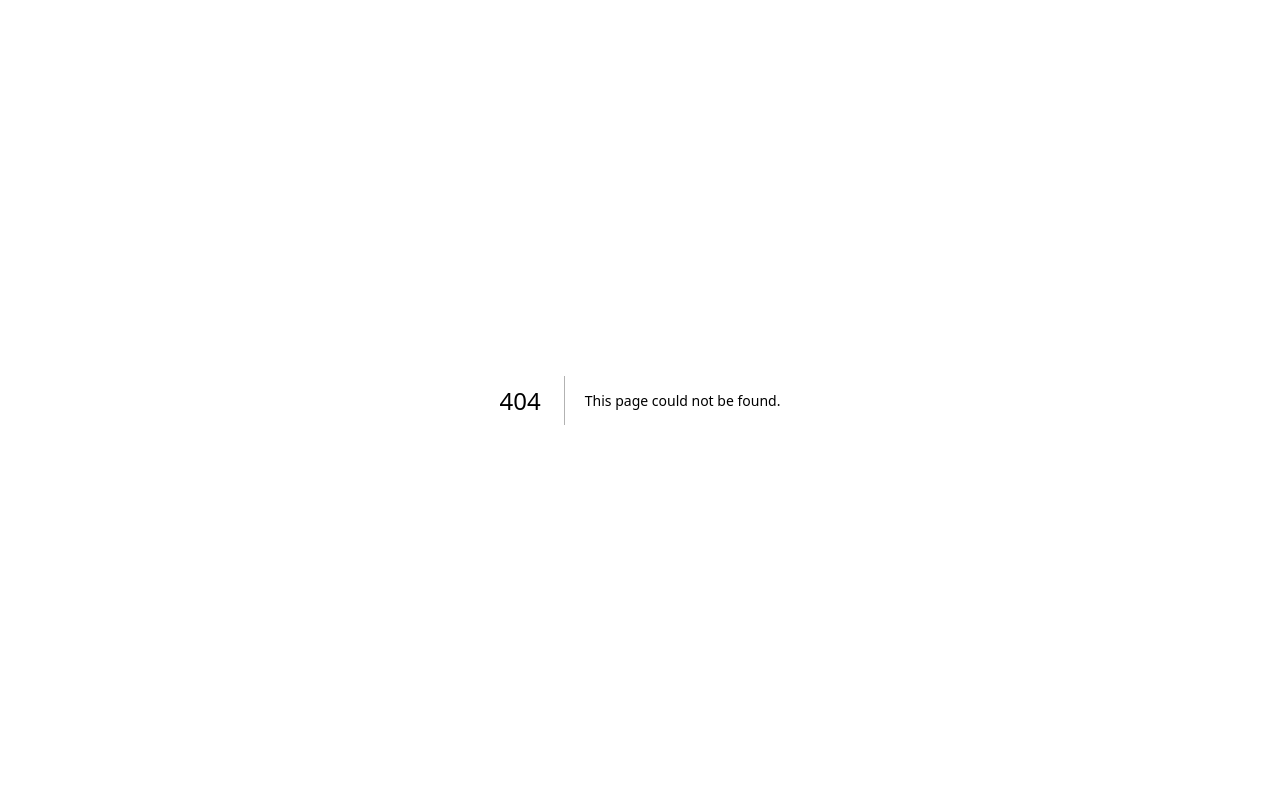
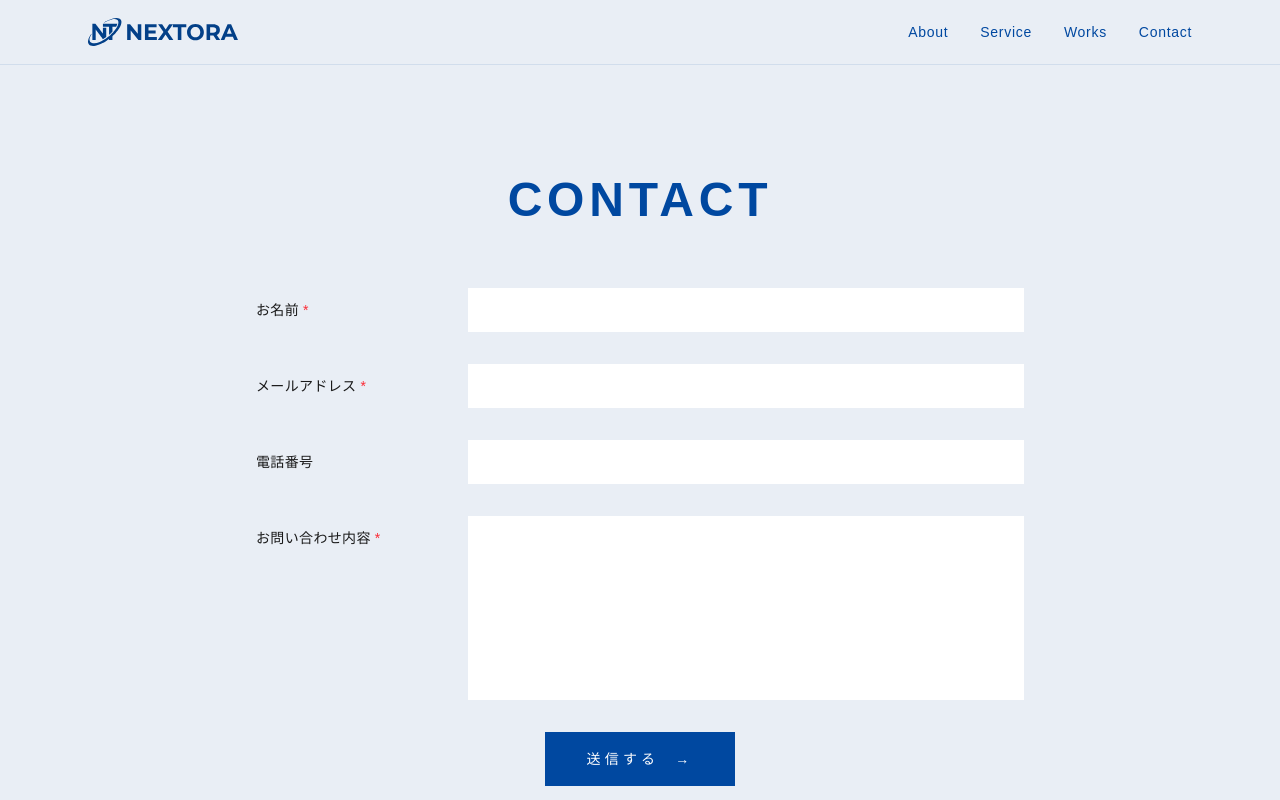
Before and after one commit to ai-dev-toraji/portfolio, a Next.js app: page /contact in a window 1280 px wide. Before the commit this address had no page. Shown: the top 800 px of the page. Built offline with nearby package versions, Linux system fonts and the light colour scheme.

Commit message:
feat: Contactページ作成

```diff
--- /dev/null
+++ b/app/api/contact/route.ts
@@ -0,0 +1,49 @@
+import { NextRequest, NextResponse } from "next/server";
+import nodemailer from "nodemailer";
+
+export async function POST(req: NextRequest) {
+  const { name, email, phone, message } = await req.json();
+
+  if (!name || !email || !message) {
+    return NextResponse.json(
+      { error: "お名前・メールアドレス・お問い合わせ内容は必須です。" },
+      { status: 400 }
+    );
+  }
+
+  const transporter = nodemailer.createTransport({
+    host: "smtp.gmail.com",
+    port: 587,
+    secure: false,
+    auth: {
+      user: process.env.GMAIL_USER,
+      pass: process.env.GMAIL_APP_PASSWORD,
+    },
+  });
+
+  const mailOptions = {
+    from: `"${name}" <${email}>`,
+    to: `"MORI CORDER" <${process.env.GMAIL_USER}>`,
+    replyTo: email,
+    subject: `【お問い合わせ】${name} 様より`,
+    text: [
+      `お名前：${name}`,
+      `メールアドレス：${email}`,
+      `電話番号：${phone || "未入力"}`,
+      "",
+      `【お問い合わせ内容】`,
+      message,
+    ].join("\n"),
+  };
+
+  try {
+    await transporter.sendMail(mailOptions);
+    return NextResponse.json({ success: true });
+  } catch (error) {
+    console.error("メール送信エラー:", error);
+    return NextResponse.json(
+      { error: "送信に失敗しました。時間をおいて再度お試しください。" },
+      { status: 500 }
+    );
+  }
+}
--- /dev/null
+++ b/app/contact/components/ContactForm.tsx
@@ -0,0 +1,154 @@
+"use client";
+
+import { useState } from "react";
+import SectionTitle from "@/components/ui/section-title";
+
+type Status = "idle" | "loading" | "success" | "error";
+
+export default function ContactForm() {
+  const [formData, setFormData] = useState({
+    name: "",
+    email: "",
+    phone: "",
+    message: "",
+  });
+  const [status, setStatus] = useState<Status>("idle");
+  const [errorMessage, setErrorMessage] = useState("");
+
+  const handleSubmit = async (e: React.FormEvent) => {
+    e.preventDefault();
+    setStatus("loading");
+    setErrorMessage("");
+
+    try {
+      const res = await fetch("/api/contact", {
+        method: "POST",
+        headers: { "Content-Type": "application/json" },
+        body: JSON.stringify(formData),
+      });
+
+      const data = await res.json();
+
+      if (!res.ok) {
+        throw new Error(data.error || "送信に失敗しました。");
+      }
+
+      setStatus("success");
+      setFormData({ name: "", email: "", phone: "", message: "" });
+    } catch (err) {
+      setStatus("error");
+      setErrorMessage(err instanceof Error ? err.message : "送信に失敗しました。");
+    }
+  };
+
+  const inputClass =
+    "w-full bg-white py-3 px-4 text-sm text-(--color-text) outline-none focus:ring-1 focus:ring-(--color-primary)/40 transition-all duration-200 disabled:opacity-50";
+
+  const labelClass = "text-sm text-(--color-text) tracking-wide md:pt-3";
+
+  const rowClass =
+    "grid grid-cols-1 md:grid-cols-[180px_1fr] gap-2 md:gap-8 mb-8 items-start";
+
+  const isLoading = status === "loading";
+
+  return (
+    <section className="bg-(--color-sub) py-20 md:py-28 min-h-[calc(100vh-293px)]">
+      <div className="max-w-4xl mx-auto px-6">
+        <SectionTitle color="primary" as="h1">CONTACT</SectionTitle>
+
+        {status === "success" ? (
+          <div className="max-w-3xl mx-auto text-center md:pt-16">
+            <p className="text-(--color-primary) text-lg font-bold tracking-wide mb-4">
+              送信が完了しました
+            </p>
+            <p className="text-(--color-text)/70 text-sm leading-loose">
+              お問い合わせいただきありがとうございます。
+              <br />
+              内容を確認のうえ、折り返しご連絡いたします。
+            </p>
+          </div>
+        ) : (
+          <form onSubmit={handleSubmit} className="max-w-3xl mx-auto">
+            {/* お名前 */}
+            <div className={rowClass}>
+              <label className={labelClass}>
+                お名前<span className="text-red-500 ml-1">*</span>
+              </label>
+              <input
+                type="text"
+                required
+                value={formData.name}
+                onChange={(e) => setFormData({ ...formData, name: e.target.value })}
+                className={inputClass}
+                disabled={isLoading}
+              />
+            </div>
+
+            {/* メールアドレス */}
+            <div className={rowClass}>
+              <label className={labelClass}>
+                メールアドレス<span className="text-red-500 ml-1">*</span>
+              </label>
+              <input
+                type="email"
+                required
+                value={formData.email}
+                onChange={(e) => setFormData({ ...formData, email: e.target.value })}
+                className={inputClass}
+                disabled={isLoading}
+              />
+            </div>
+
+            {/* 電話番号 */}
+            <div className={rowClass}>
+              <label className={labelClass}>電話番号</label>
+              <input
+                type="tel"
+                value={formData.phone}
+                onChange={(e) => setFormData({ ...formData, phone: e.target.value })}
+                className={inputClass}
+                disabled={isLoading}
+              />
+            </div>
+
+            {/* お問い合わせ内容 */}
+            <div className={rowClass}>
+              <label className={labelClass}>
+                お問い合わせ内容<span className="text-red-500 ml-1">*</span>
+              </label>
+              <textarea
+                required
+                value={formData.message}
+                onChange={(e) => setFormData({ ...formData, message: e.target.value })}
+                rows={8}
+                className={`${inputClass} resize-none`}
+                disabled={isLoading}
+              />
+            </div>
+
+            {/* エラーメッセージ */}
+            {status === "error" && (
+              <p className="text-center text-red-500 text-sm mb-6">{errorMessage}</p>
+            )}
+
+            {/* Submit button */}
+            <div className="flex justify-center mt-4">
+              <button
+                type="submit"
+                disabled={isLoading}
+                className="inline-flex items-center gap-4 text-sm tracking-[0.3em] px-10 py-4 bg-(--color-primary) text-white border border-(--color-primary) hover:bg-white hover:text-(--color-primary) transition-all duration-300 group disabled:opacity-60 disabled:cursor-not-allowed disabled:hover:bg-(--color-primary) disabled:hover:text-white"
+              >
+                {isLoading ? "送信中..." : "送信する"}
+                {!isLoading && (
+                  <span className="inline-block transition-transform duration-300 group-hover:translate-x-2">
+                    &#8594;
+                  </span>
+                )}
+              </button>
+            </div>
+          </form>
+        )}
+      </div>
+    </section>
+  );
+}
--- /dev/null
+++ b/app/contact/page.tsx
@@ -0,0 +1,19 @@
+import Header from "@/components/layout/header";
+import Footer from "@/components/layout/footer";
+import ContactForm from "./components/ContactForm";
+
+export const metadata = {
+  title: "Contact | MORI CORDER",
+};
+
+export default function ContactPage() {
+  return (
+    <>
+      <Header />
+      <main className="pt-16">
+        <ContactForm />
+      </main>
+      <Footer />
+    </>
+  );
+}
--- a/package.json
+++ b/package.json
@@ -10,12 +10,14 @@
   },
   "dependencies": {
     "next": "16.1.6",
+    "nodemailer": "^8.0.2",
     "react": "19.2.3",
     "react-dom": "19.2.3"
   },
   "devDependencies": {
     "@tailwindcss/postcss": "^4",
     "@types/node": "^20",
+    "@types/nodemailer": "^7.0.11",
     "@types/react": "^19",
     "@types/react-dom": "^19",
     "eslint": "^9",
```
Also changed, not shown: 1 other file (tests, documents, lock files or other folders).
